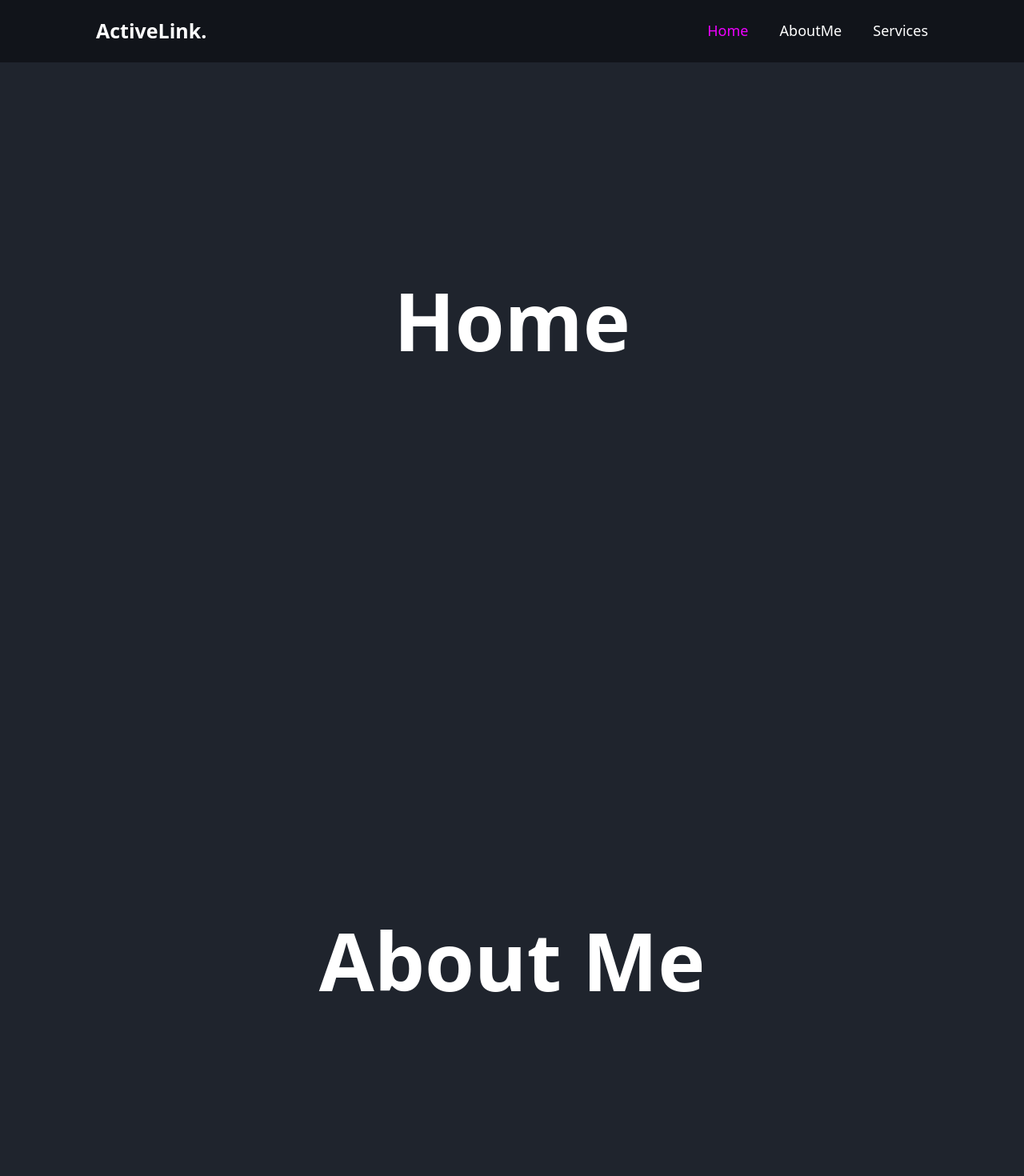
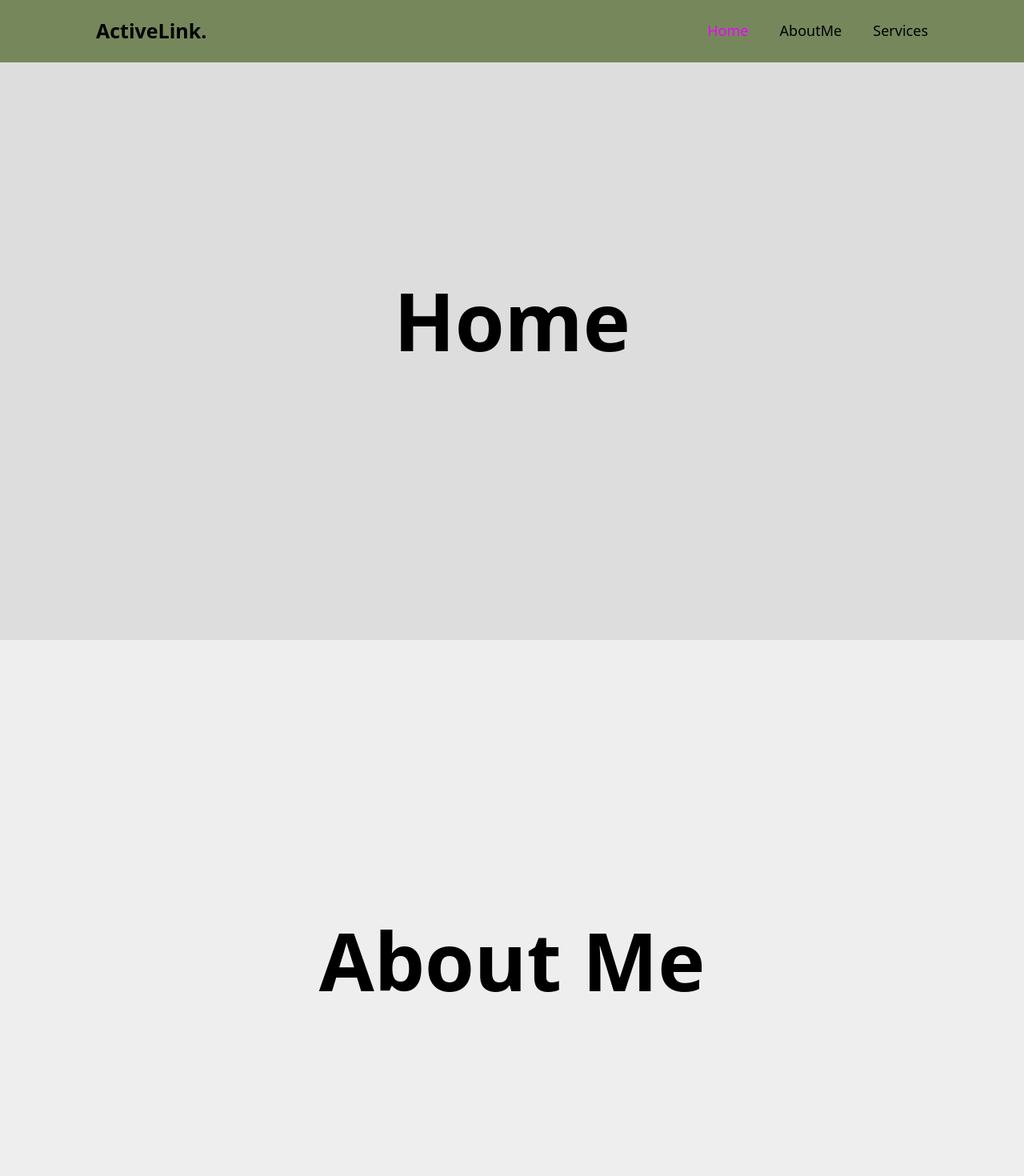
Before and after one commit to Doidae/roof-repair, a React (Create React App) app in the folder frontend/: page / in a window 1280 px wide. Shown: the top 1470 px of the page at 80% size. Built offline with nearby package versions, Linux system fonts and the light colour scheme.

Commit message:
Added navbar scroll thing

```diff
--- a/frontend/public/index.html
+++ b/frontend/public/index.html
@@ -53,6 +53,6 @@
       <section id="aboutme"> About Me </section>
       <section id="services"> Services </section>
 
-      <script src="app.js"></script>
+      <script src="navbarLogic.js"></script>
   </body>
 </html>
--- /dev/null
+++ b/frontend/public/navbarLogic.js
@@ -0,0 +1,18 @@
+let sections = document.querySelectorAll('section');
+let navLinks = document.querySelectorAll('header nav a');
+
+window.onscroll = () => {
+    sections.forEach(sec => {
+        let top = window.scrollY;
+        let offset = sec.offsetTop -150;
+        let height = sec.offsetHeight;
+        let id = sec.getAttribute('id')
+
+        if(top >= offset && top < offset + height) {
+            navLinks.forEach(links => {
+                links.classList.remove('active');
+                document.querySelector('header nav a[href*=' + id + ']').classList.add('active');
+            })
+        };
+    });
+};
--- a/frontend/src/index.css
+++ b/frontend/src/index.css
@@ -25,7 +25,7 @@ header{
   left: 0;
   width: 100%;
   padding: 20px 120px;
-  background: #11141a;
+  background: #76885B;
   display: flex;
   justify-content: space-between;
   align-items: center;
@@ -34,14 +34,14 @@ header{
 
 .logo {
   font-size: 25px;
-  color: #fff;
+  color: black;
   text-decoration: none;
   font-weight: 600;
 }
 
 nav a {
   font-size: 18px;
-  color: #fff;
+  color: black;
   text-decoration: none;
   font-weight: 500;
   margin-left: 35px;
@@ -58,8 +58,12 @@ section {
   display: flex;
   justify-content: center;
   align-items: center;
-  background: #1f242d;
-  color: #fff;
+  background: #DDDDDD;
+  color: black;
   font-size: 100px;
   font-weight:700;
 }
+
+section:nth-child(odd) {
+  background: #EEEEEE;
+}
```
